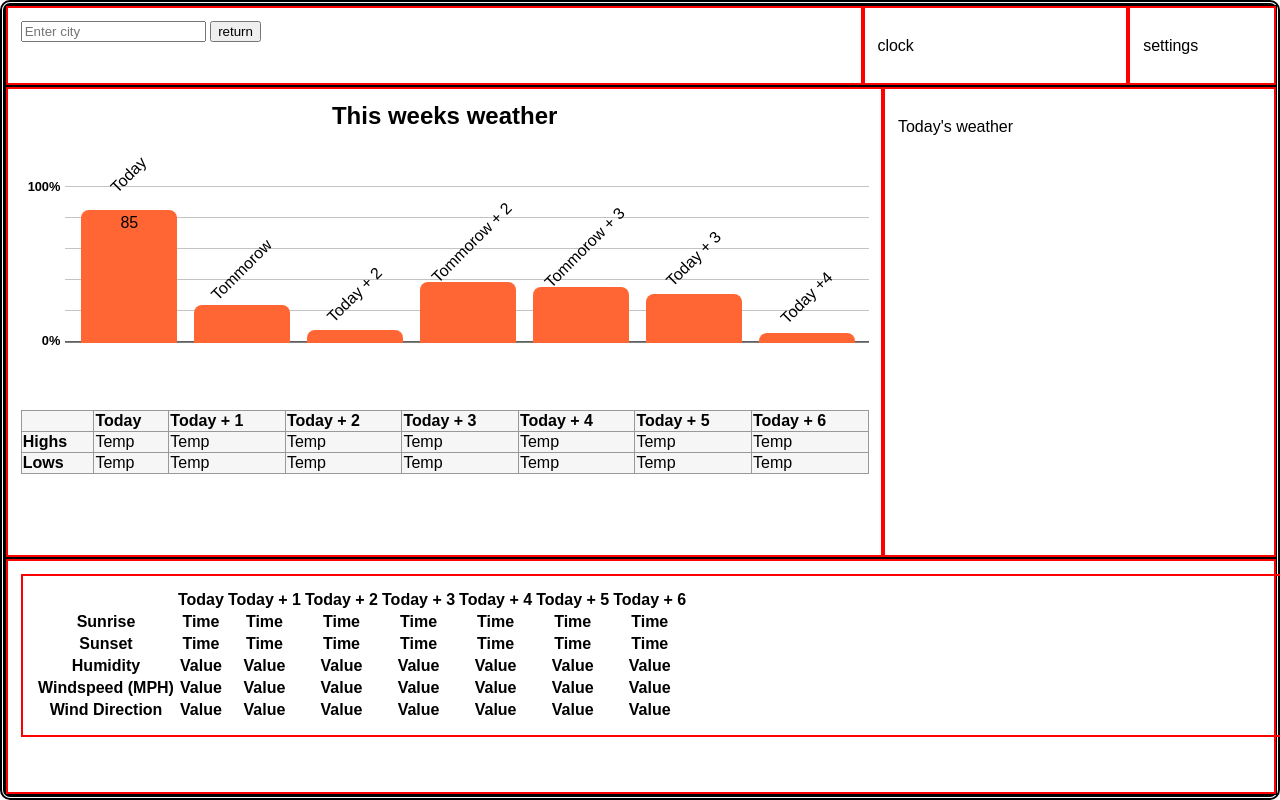
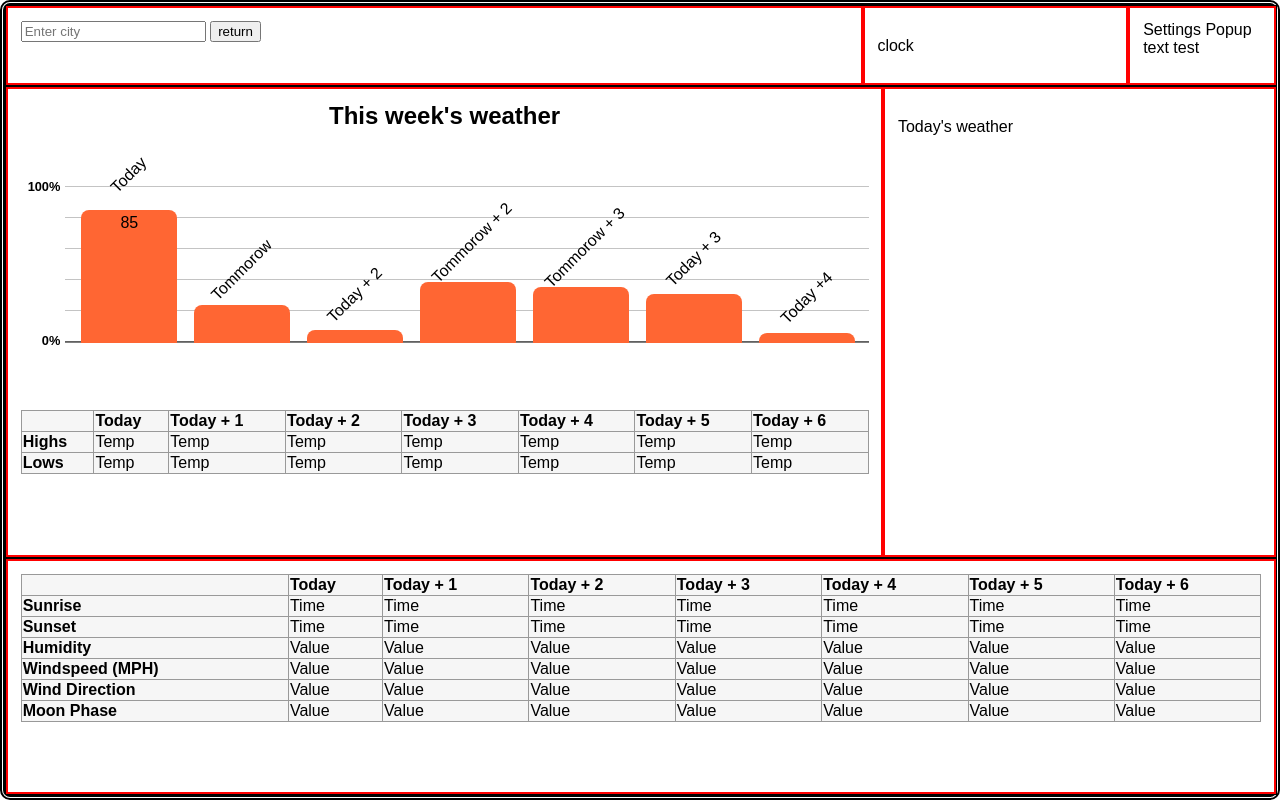
Before and after one commit to ConnorJohnson37/UAIEE_Accesshack, a plain HTML site: page index.html in a window 1280 px wide. Shown: the top 800 px of the page. Drawn offline with Linux system fonts and the light colour scheme.

Commit message:
bottom table finished, started pop up

```diff
--- a/index.html
+++ b/index.html
@@ -20,14 +20,16 @@
             <p> clock</p>
         </div>
         <div class="settings">
-            <p> settings</p>
+            <div class="popup" onclick="popupFunction()">Settings
+                <span class="popuptext" id="myPopup">Popup text test</span>
+            </div>
         </div>
     </div>
     <div class="row2">
         <div class="forecast">
             <div class="fGraph">
                 <table class="graph">
-                    <caption>This weeks weather</caption>
+                    <caption>This week's weather</caption>
                     <thead>
                         <tr>
 
@@ -99,7 +101,6 @@
                         <td>Temp</td>
                         <td>Temp</td>
                       </tr>
-
                   </table>
             </div>
         </div>
@@ -109,67 +110,80 @@
     </div>
     <div class="row3">
         <div class="extra">
-            <div class="extra table">
+            <div class="extrasTable">
                 <table>
+                    <thead>
                         <tr>
-                        <th></th>
-                        <th>Today</th>
-                        <th>Today + 1</th>
-                        <th>Today + 2</th>
-                        <th>Today + 3</th>
-                        <th>Today + 4</th>
-                        <th>Today + 5</th>
-                        <th>Today + 6</th>
+                            <th scope="col"></th>
+                            <th scope="col">Today</th>
+                            <th scope="col">Today + 1</th>
+                            <th scope="col">Today + 2</th>
+                            <th scope="col">Today + 3</th>
+                            <th scope="col">Today + 4</th>
+                            <th scope="col">Today + 5</th>
+                            <th scope="col">Today + 6</th>
+                        </tr>
+                    </thead>
+                    <tbody>
+                        <tr>
+                            <th scope="row">Sunrise</th>
+                            <td>Time</td>
+                            <td>Time</td>
+                            <td>Time</td>
+                            <td>Time</td>
+                            <td>Time</td>
+                            <td>Time</td>
+                            <td>Time</td>
                         </tr>
                         <tr>
-                        <th>Sunrise</th>
-                        <th>Time</th>
-                        <th>Time</th>
-                        <th>Time</th>
-                        <th>Time</th>
-                        <th>Time</th>
-                        <th>Time</th>
-                        <th>Time</th>
+                            <th scope="row">Sunset</th>
+                            <td>Time</td>
+                            <td>Time</td>
+                            <td>Time</td>
+                            <td>Time</td>
+                            <td>Time</td>
+                            <td>Time</td>
+                            <td>Time</td>
                         </tr>
                         <tr>
-                        <th>Sunset</th>
-                        <th>Time</th>
-                        <th>Time</th>
-                        <th>Time</th>
-                        <th>Time</th>
-                        <th>Time</th>
-                        <th>Time</th>
-                        <th>Time</th>
+                            <th scope="row">Humidity</th>
+                            <td>Value</td>
+                            <td>Value</td>
+                            <td>Value</td>
+                            <td>Value</td>
+                            <td>Value</td>
+                            <td>Value</td>
+                            <td>Value</td>
                         </tr>
                         <tr>
-                        <th>Humidity</th>
-                        <th>Value</th>
-                        <th>Value</th>
-                        <th>Value</th>
-                        <th>Value</th>
-                        <th>Value</th>
-                        <th>Value</th>
-                        <th>Value</th>
+                            <th scope="row">Windspeed (MPH)</th>
+                            <td>Value</td>
+                            <td>Value</td>
+                            <td>Value</td>
+                            <td>Value</td>
+                            <td>Value</td>
+                            <td>Value</td>
+                            <td>Value</td>
                         </tr>
                         <tr>
-                        <th>Windspeed (MPH)</th>
-                        <th>Value</th>
-                        <th>Value</th>
-                        <th>Value</th>
-                        <th>Value</th>
-                        <th>Value</th>
-                        <th>Value</th>
-                        <th>Value</th>
+                            <th scope="row">Wind Direction</th>
+                            <td>Value</td>
+                            <td>Value</td>
+                            <td>Value</td>
+                            <td>Value</td>
+                            <td>Value</td>
+                            <td>Value</td>
+                            <td>Value</td>
                         </tr>
                         <tr>
-                        <th>Wind Direction</th>
-                        <th>Value</th>
-                        <th>Value</th>
-                        <th>Value</th>
-                        <th>Value</th>
-                        <th>Value</th>
-                        <th>Value</th>
-                        <th>Value</th>
+                            <th scope="row">Moon Phase</th>
+                            <td>Value</td>
+                            <td>Value</td>
+                            <td>Value</td>
+                            <td>Value</td>
+                            <td>Value</td>
+                            <td>Value</td>
+                            <td>Value</td>
                         </tr>
                 </table>
             </div>
--- a/style.css
+++ b/style.css
@@ -65,11 +65,12 @@ html, body {
   padding: 1%;
 }
 
-.fGraph{ /*Forcast graph*/
+.fGraph{ /*Forecast graph*/
   width: 100%;
   height:70%;
 }
-.fTable{ /*Forcast Data Table*/
+
+.fTable { /*Forcast Data Table*/
   width: 200%;
   height: 30%;
 }
@@ -97,7 +98,7 @@ html, body {
   width: 50%;
 }
 
-.fTable td, .fTable th {
+.fTable td, .fTable th, .extrasTable td, .extrasTable th {
   border: 1px solid #999;
 
 }
@@ -111,6 +112,22 @@ html, body {
   color: black;
 }
 /* End of Weather Highs and lows*/
+
+/* Additions for extras table */
+.extrasTable table {
+	text-align: left;
+	position: relative;
+	border-collapse: collapse;
+	background-color: #f6f6f6;
+	width: 100%;
+}
+
+.extrasTable {
+	width: 100%;
+	height: 30%;
+}
+
+/* End of additions for extras */
 
 @supports (display:grid) {
 
```
Lines whose indentation alone changed are shown as unchanged.
